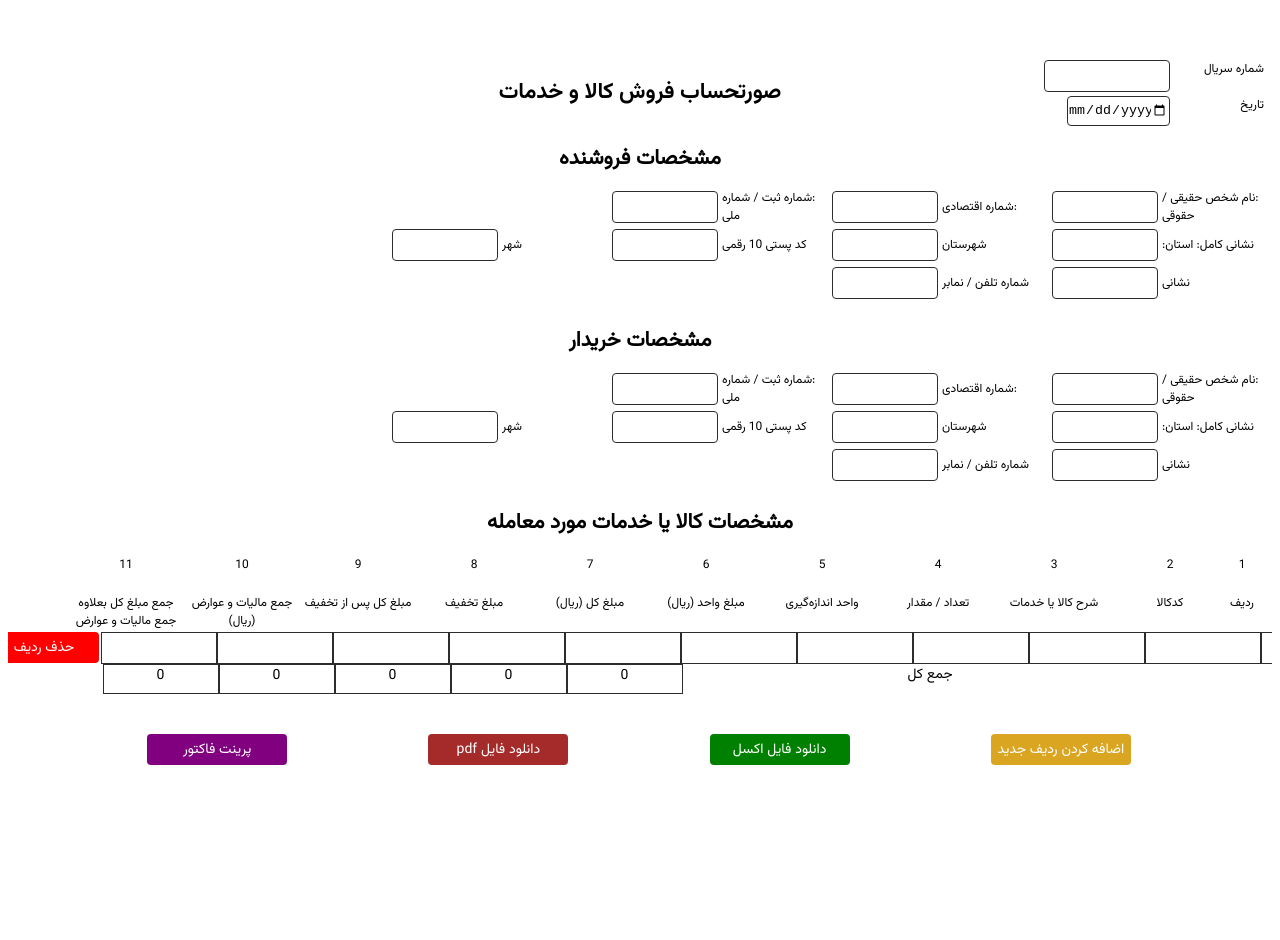
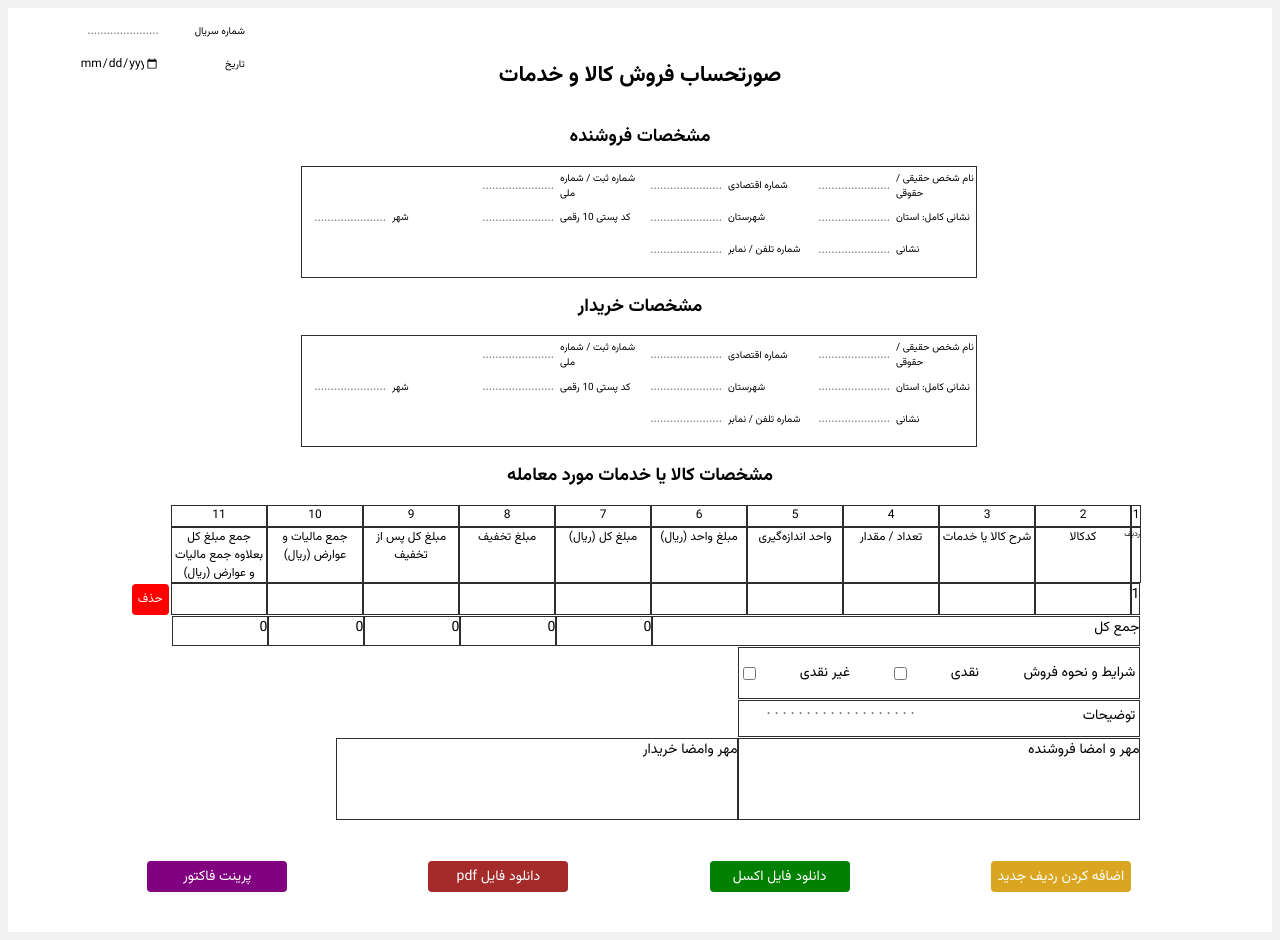
Before and after one commit to asmachegeni/OnlineInvoice, a Vue app: page / in a window 1280 px wide. Before the commit the page ends 800 px from the top, so only its background shows below. Built offline with nearby package versions, Linux system fonts and the light colour scheme.

Commit message:
change style and change package for pdf

```diff
--- a/package.json
+++ b/package.json
@@ -11,8 +11,7 @@
     "core-js": "^3.8.3",
     "exceljs": "^4.3.0",
     "file-saver": "^2.0.5",
-    "html2canvas": "^1.4.1",
-    "jspdf": "^2.5.1",
+    "html2pdf.js": "^0.10.1",
     "vue": "^3.2.13"
   },
   "devDependencies": {
--- a/src/App.vue
+++ b/src/App.vue
@@ -1,27 +1,20 @@
 <template>
-  <TableProducts/>
-
+  <TableProducts />
 </template>
 
 <script>
-
-import TableProducts from './components/TableProducts.vue'
+import TableProducts from "./components/TableProducts.vue";
 
 export default {
-  name: 'App',
+  name: "App",
   components: {
-    TableProducts
-  }
-}
+    TableProducts,
+  },
+};
 </script>
 
 <style>
-#app {
-  font-family: Avenir, Helvetica, Arial, sans-serif;
-  -webkit-font-smoothing: antialiased;
-  -moz-osx-font-smoothing: grayscale;
-  text-align: center;
-  color: #2c3e50;
-  margin-top: 60px;
+body {
+  background-color: #f2f2f2;
 }
 </style>
--- a/src/components/TableProducts.vue
+++ b/src/components/TableProducts.vue
@@ -1,7 +1,6 @@
 <template>
   <div id="invoice">
     <!-- <form @submit.prevent="addInvoice"> -->
-    <!-- <div id="header"> -->
     <div id="date-serial">
       <div class="form-group">
         <label for="Serial_number" id="lab1">شماره سریال</label>
@@ -10,6 +9,7 @@
           id="Serial_number"
           v-model="invoice.Serial_number"
           required
+          placeholder="......................"
         />
       </div>
       <div class="form-group">
@@ -23,42 +23,50 @@
       </div>
     </div>
     <h1 id="title">صورتحساب فروش کالا و خدمات</h1>
-    <!-- </div> -->
     <!-- -------------------------------------------------------------- -->
 
     <div
-      class="form-group2"
       v-for="(info, index) in invoice.Buyer_and_seller_information"
       :key="index"
     >
       <h2 v-if="info.type === 'seller'">مشخصات فروشنده</h2>
       <h2 v-else>مشخصات خریدار</h2>
 
+      <div class="form-group2">
         <div class="section">
-        <label for="invoice_date">:نام شخص حقیقی / حقوقی</label>
-        <input type="text" class="invoice_date" v-model="info.name" required />
-        <label for="invoice_date">:شماره اقتصادی</label>
+          <label for="invoice_date">نام شخص حقیقی / حقوقی</label>
+          <input
+            type="text"
+            class="invoice_date"
+            v-model="info.name"
+            required
+            placeholder="......................"
+          />
+          <label for="invoice_date">شماره اقتصادی</label>
           <input
             type="text"
             class="invoice_date"
             v-model="info.Economical_number"
             required
+            placeholder="......................"
           />
-        <label for="invoice_date">:شماره ثبت / شماره ملی</label>
+          <label for="invoice_date">شماره ثبت / شماره ملی</label>
           <input
             type="text"
             class="invoice_date"
             v-model="info.registration_number"
             required
+            placeholder="......................"
           />
         </div>
         <div class="section">
-        <label for="invoice_date">نشانی کامل: استان:</label>
+          <label for="invoice_date">نشانی کامل: استان</label>
           <input
             type="text"
             class="invoice_date"
             v-model="info.province"
             required
+            placeholder="......................"
           />
           <label for="invoice_date">شهرستان</label>
           <input
@@ -66,6 +74,7 @@
             class="invoice_date"
             v-model="info.county"
             required
+            placeholder="......................"
           />
           <label for="invoice_date">کد پستی 10 رقمی</label>
           <input
@@ -73,9 +82,16 @@
             class="invoice_date"
             v-model="info.Postal_code"
             required
+            placeholder="......................"
           />
           <label for="invoice_date">شهر</label>
-        <input type="text" class="invoice_date" v-model="info.city" required />
+          <input
+            type="text"
+            class="invoice_date"
+            v-model="info.city"
+            required
+            placeholder="......................"
+          />
         </div>
         <div class="section">
           <label for="invoice_date">نشانی</label>
@@ -84,9 +100,17 @@
             class="invoice_date"
             v-model="info.address"
             required
+            placeholder="......................"
           />
           <label for="invoice_date">شماره تلفن / نمابر</label>
-        <input type="text" class="invoice_date" v-model="info.tel" required />
+          <input
+            type="text"
+            class="invoice_date"
+            v-model="info.tel"
+            required
+            placeholder="......................"
+          />
+        </div>
       </div>
     </div>
 
@@ -96,7 +120,9 @@
 
       <div class="columns">
         <div class="headers">
-          <div class="title-header" v-for="i in 11" :key="i">{{ i }}</div>
+          <div class="title-header-number" v-for="i in 11" :key="i">
+            {{ i }}
+          </div>
         </div>
         <div class="headers">
           <div class="title-header">ردیف</div>
@@ -133,12 +159,7 @@
             v-model="item.number"
             required
           />
-          <input
-            class="col-invoice"
-            type="number"
-            v-model="item.unit"
-            required
-          />
+          <input class="col-invoice" type="text" v-model="item.unit" required />
           <input
             class="col-invoice"
             type="number"
@@ -176,7 +197,7 @@
             class="col-invoice"
           />
           <button type="button" @click="deleteItem(index)" id="deletebtn">
-            حذف ردیف
+            حذف
           </button>
         </div>
         <div class="col">
@@ -185,10 +206,29 @@
           <div class="totalCol">
             {{ totalTotalAmount() }}
           </div>
-          <div class="totalCol">{{ totalamountDiscount()}}</div>
-          <div class="totalCol">{{ totalTotalAmountAfterDiscount()}}</div>
-          <div class="totalCol">{{ totaltaxCollection()}}</div>
-          <div class="totalCol">{{ totalsumOfTotalAmountPlusTax()}}</div>
+          <div class="totalCol">{{ totalamountDiscount() }}</div>
+          <div class="totalCol">{{ totalTotalAmountAfterDiscount() }}</div>
+          <div class="totalCol">{{ totaltaxCollection() }}</div>
+          <div class="totalCol">{{ totalsumOfTotalAmountPlusTax() }}</div>
+        </div>
+        <div class="col">
+          <div class="desc1">
+            <p>شرایط و نحوه فروش</p>
+            <p>نقدی</p>
+            <input type="checkbox" />
+            <p>غیر نقدی</p>
+            <input type="checkbox" />
+          </div>
+        </div>
+        <div class="col">
+          <div class="desc">
+            <p>توضیحات</p>
+            <textarea placeholder="..................."></textarea>
+          </div>
+        </div>
+        <div class="col">
+          <div class="col2">مهر و امضا فروشنده</div>
+          <div class="col3">مهر وامضا خریدار</div>
         </div>
       </div>
     </div>
@@ -209,8 +249,7 @@
 <script>
 import ExcelJS from "exceljs";
 import FileSaver from "file-saver";
-import jsPDF from "jspdf";
-import html2canvas from "html2canvas";
+import html2pdf from "html2pdf.js";
 export default {
   data() {
     return {
@@ -278,29 +317,33 @@ export default {
     deleteItem(index) {
       this.invoice.items.splice(index, 1);
     },
-    totalTotalAmount(){
-      let sum=0;
-      this.invoice.items.forEach(item=>sum+=item.TotalAmount)
+    totalTotalAmount() {
+      let sum = 0;
+      this.invoice.items.forEach((item) => (sum += item.TotalAmount));
       return sum;
     },
-    totalamountDiscount(){
-      let sum=0;
-      this.invoice.items.forEach(item=>sum+=item.amountDiscount)
+    totalamountDiscount() {
+      let sum = 0;
+      this.invoice.items.forEach((item) => (sum += item.amountDiscount));
       return sum;
     },
-     totalTotalAmountAfterDiscount(){
-      let sum=0;
-      this.invoice.items.forEach(item=>sum+=item.TotalAmountAfterDiscount)
+    totalTotalAmountAfterDiscount() {
+      let sum = 0;
+      this.invoice.items.forEach(
+        (item) => (sum += item.TotalAmountAfterDiscount)
+      );
       return sum;
     },
-    totaltaxCollection(){
-      let sum=0;
-      this.invoice.items.forEach(item=>sum+=item.taxCollection)
+    totaltaxCollection() {
+      let sum = 0;
+      this.invoice.items.forEach((item) => (sum += item.taxCollection));
       return sum;
     },
-     totalsumOfTotalAmountPlusTax(){
-      let sum=0;
-      this.invoice.items.forEach(item=>sum+=item.sumOfTotalAmountPlusTax)
+    totalsumOfTotalAmountPlusTax() {
+      let sum = 0;
+      this.invoice.items.forEach(
+        (item) => (sum += item.sumOfTotalAmountPlusTax)
+      );
       return sum;
     },
     //  ---------------------------excel--------------------------
@@ -328,6 +371,7 @@ export default {
         "مبلغ  تخفیف ",
         "مبلغ کل پس از تخفیف ",
         "جمع مالیات و عوارض (ریال) ",
+        "جمع مبلغ کل بعلاوه جمع مالیات و عوارض (ریال)",
       ];
       worksheet.columns = [
         { header: "کد کالا", key: "ProductCode" },
@@ -338,13 +382,24 @@ export default {
         { header: "مبلغ کل (ریال) ", key: "TotalAmount" },
         { header: "مبلغ  تخفیف ", key: "amountDiscount" },
         { header: "مبلغ کل پس از تخفیف ", key: "TotalAmountAfterDiscount" },
-        { header: "جمع مالیات و عوارض (ریال) ", key: "taxCollection" },
         {
-          header: "جمع مبلغ کل بعلاوه جمع مالیات و عوارض (ریال) ",
+          header: "جمع مبلغ کل بعلاوه جمع مالیات و عوارض (ریال)",
+          key: "taxCollection",
+        },
+        {
+          header: "جمع مالیات و عوارض (ریال) ",
           key: "sumOfTotalAmountPlusTax",
         },
       ];
       this.invoice.items.forEach((item) => worksheet.addRow(item));
+      let row = 15 + this.invoice.items.length;
+      worksheet.mergeCells(row, 1, row, 5);
+      worksheet.getCell(row, 1).value = "جمع کل";
+      worksheet.getCell(row, 6).value = this.totalTotalAmount();
+      worksheet.getCell(row, 7).value = this.totalamountDiscount();
+      worksheet.getCell(row, 8).value = this.totalTotalAmountAfterDiscount();
+      worksheet.getCell(row, 9).value = this.totaltaxCollection();
+      worksheet.getCell(row, 10).value = this.totalsumOfTotalAmountPlusTax();
 
       //---------------------------------seller & buyer information
 
@@ -481,30 +536,33 @@ export default {
       const btns = document.querySelectorAll("button");
       Array.from(btns).forEach((item) => (item.style.opacity = 0));
 
-      html2canvas(element, {
-        width: element.offsetWidth,
-        height: element.offsetHeight,
-        scale: 3,
-      }).then((canvas) => {
-        let w = canvas.width;
-        let h = canvas.height;
-        console.log(w);
-        const imgData = canvas.toDataURL("image/png");
+      var opt = {
+        margin: 0,
+        filename: "فاکتور.pdf",
+        image: { type: "PNG", quality: 1 },
+        html2canvas: { scale: 2 },
+        jsPDF: { unit: "mm", format: "A4", orientation: "landscape" },
+      };
+
+      html2pdf().from(element).set(opt).save();
+      setTimeout(() => {
         Array.from(btns).forEach((item) => (item.style.opacity = 1));
-        const pdf = new jsPDF("p", "px");
-
-        pdf.addImage(imgData, "png", 50, 50, w / 5, h / 5);
-        pdf.save("فاکتور.pdf");
-      });
+      }, 10);
     },
 
     print() {
+      const btns = document.querySelectorAll("button");
+      Array.from(btns).forEach((item) => (item.style.opacity = 0));
+
       window.print();
+      setTimeout(() => {
+        Array.from(btns).forEach((item) => (item.style.opacity = 1));
+      }, 10);
     },
   },
 };
 </script>
-<style scoped>
+<style>
 @font-face {
   font-family: "Vazirmatn Bold";
   src: url("./../assets/fonts/Vazirmatn-Bold.ttf"),
@@ -522,7 +580,7 @@ export default {
 }
 #invoice {
   direction: rtl;
-  width: 100%;
+  width: 90%;
   height: 100%;
   display: flex;
   flex-direction: column;
@@ -530,62 +588,140 @@ export default {
   font-size: 14px;
   color: #000;
   overflow-x: hidden;
-  justify-content: flex-start;
+  justify-content: center;
+  align-items: center;
+  margin: auto;
+  background-color: #fff;
 }
-#date-serial {
-  position: absolute;
-  right: 16px;
+.desc1 {
+  border: 1px solid #2d2d2d;
+  height: 50px;
+  width: 400px;
+  display: flex;
+  align-items: center;
+  justify-content: space-between;
+}
+
+.col2,
+.col3 {
+  display: flex;
+  border: 1px solid #2d2d2d;
+  width: 400px;
+  height: 80px;
+}
+.desc {
+  border: 1px solid #2d2d2d;
+  height: 35px;
+  width: 400px;
+  display: flex;
+  /* flex-direction: column; */
+  align-items: flex-start;
+  justify-content: space-between;
 }
 #title {
   font-family: "Vazirmatn Bold";
   font-size: 22px;
   color: #000;
   text-align: center;
+  margin-top: 50px;
+}
+h2 {
+  font-family: "Vazirmatn Bold";
+  font-size: 18px;
+  color: #000;
+  text-align: center;
+}
+textarea {
+  border: none;
+  resize: none;
+  outline: none;
 }
 #header {
   display: flex;
 }
+.form-group2 {
+  border: 1px solid #2d2d2d;
+  height: 110px;
+  width: 100%;
+  display: flex;
+  align-items: center;
+  flex-direction: column;
+  justify-content: center;
+}
 .headers {
   display: flex;
-  margin-left: 44px;
+  margin-left: 32px;
 }
 .title-header:nth-child(1) {
   display: block;
-  height: 14px;
-  width: 28px;
+  height: 54px;
+  width: 8px;
+  font-size: 8px;
+  text-orientation: mixed;
+  /* margin-bottom: 38px; */
+}
+.title-header-number:nth-child(1) {
+  display: block;
+  height: 20px;
+  width: 8px;
+  /* margin-bottom: 38px; */
+}
+.title-header-number {
+  border: 1px solid #2d2d2d;
+  height: 20px;
+  width: 94px;
+  display: block;
+  font-size: 12px;
+  text-align: center;
+  display: block;
 }
 .title-header {
-  height: 14px;
-  width: 116px;
+  height: 54px;
+  width: 94px;
+  display: block;
   font-size: 12px;
-  margin-bottom: 24px;
   text-align: center;
+  display: block;
+  border: 1px solid #2d2d2d;
+}
+p {
+  margin: 4px;
 }
 #date-serial {
   display: flex;
   flex-direction: column;
   align-items: flex-start;
+  position: absolute;
+
+  left: 6%;
+  top: 2%;
+}
+input {
+  font-family: "Vazirmatn Regular";
+  font-size: 12px;
 }
 .form-group {
   display: flex;
   margin-bottom: 4px;
+  align-items: center;
+  justify-content: center;
 }
 .totalCol {
   border: 1px solid #2d2d2d;
   height: 28px;
-  width: 114px;
+  width: 94px;
   display: block;
 }
 #lab1,
 #lab2 {
   display: block;
-  width: 90px;
+  width: 80px;
   text-align: right;
 }
 label {
   display: block;
-  width: 160px;
-  font-size: 14px;
+  width: 140px;
+  font-size: 12px;
 }
 .section {
   display: flex;
@@ -594,19 +730,27 @@ label {
   width: 100%;
   text-align: left;
   margin-bottom: 8px;
-  height: 30px;
+  height: 24px;
 }
 .col-invoice {
   border: 1px solid #2d2d2d;
   height: 28px;
-  width: 110px;
+  width: 90px;
   display: block;
 }
 .total {
-  width: 495px;
+  width: 486px;
+  height: 28px;
+  border: 1px solid #2d2d2d;
 }
 .col {
   display: flex;
+  align-items: center;
+  align-self: flex-start;
+  margin: auto;
+  margin-bottom: 1px;
+  width: 90%;
+  margin-top: 0;
 }
 .row-invoice {
   display: block;
@@ -617,32 +761,29 @@ label {
 .columns {
   display: flex;
   align-items: center;
-  justify-content: center;
+  justify-content: start;
   flex-direction: column;
 }
 #Serial_number,
 .invoice_date {
   margin-right: 4px !important;
   border-radius: 4px !important;
-  border: 1px solid #2d2d2d !important;
+  border: none;
   height: 28px;
-  width: 120px !important;
-}
-@media print {
-  button {
-    display: none;
-  }
+  width: 80px !important;
+  outline: none;
 }
 #deletebtn {
-  width: 110px;
+  width: 120px;
   height: 31px;
   color: #fff;
   font-family: "Vazirmatn Regular";
-  font-size: 14px;
+  font-size: 12px;
   background-color: red;
   display: block;
   border: none;
   margin-right: 2px;
+
   border-radius: 4px;
   cursor: pointer;
 }
@@ -704,23 +845,34 @@ label {
   justify-content: space-evenly;
   width: 100%;
   margin-top: 40px;
+  margin-bottom: 40px;
 }
 @media screen and (max-width: 1440px) {
   label {
-    width: 110px;
-    font-size: 12px;
-  }
-  .invoice_date {
-    width: 100px !important;
-  }
-}
-@media screen and (max-width: 902px) {
-  label {
-    width: 110px;
+    width: 80px;
     font-size: 10px;
   }
   .invoice_date {
     width: 80px !important;
+  }
+  #invoice {
+    overflow-x: auto;
+    width: 100%;
+  }
+  body {
+    overflow-x: auto;
+  }
+}
+@media screen and (max-width: 992px) {
+  #invoice {
+    overflow-x: auto;
+    width: 150%;
+  }
+}
+@media screen and (max-width: 768px) {
+  #invoice {
+    overflow-x: auto;
+    width: 220%;
   }
 }
 @media print {
```
Also changed, not shown: 1 other file (tests, documents, lock files or other folders). Lines whose indentation alone changed are shown as unchanged.
